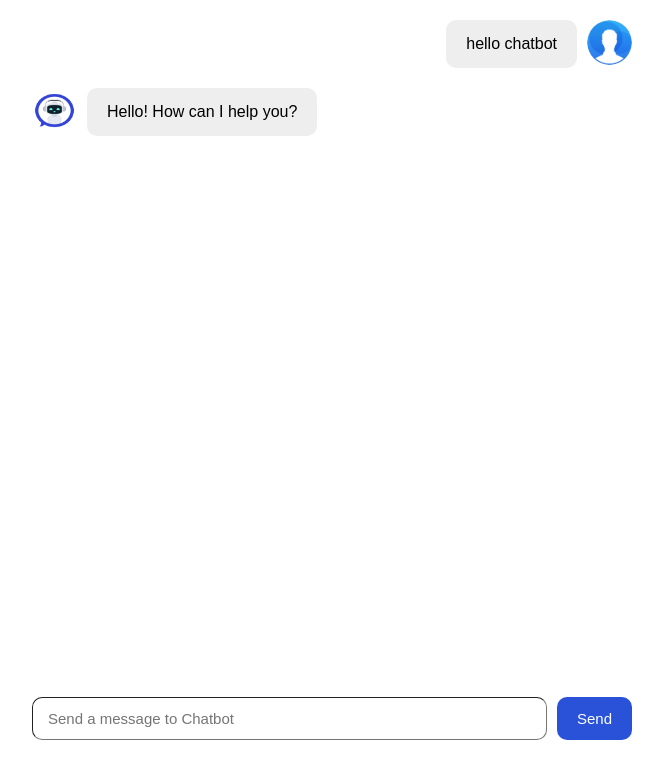
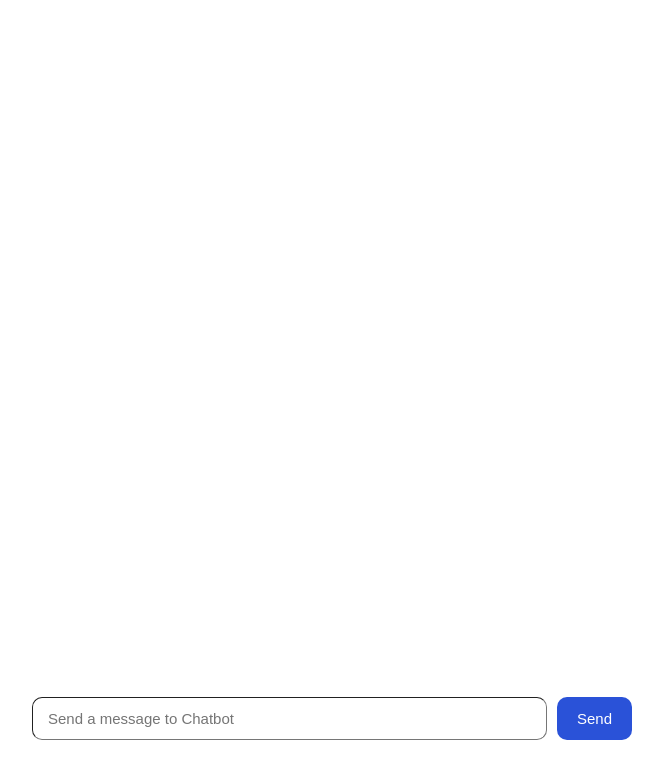
Before and after one commit to Ahmad-max-bit/Chatbot, a React (Vite) app: page / in a window 1280 px wide. Shown: the top 778 px of the page, without its empty margins (308-971 px from the left). Built offline with nearby package versions, Linux system fonts and the light colour scheme.

Commit message:
remove hello chatbot lines

```diff
--- a/src/App.jsx
+++ b/src/App.jsx
@@ -6,16 +6,16 @@ import './App.css'
 
 function App() {
         const [chatMessages, setChatMessages] = useState([
-          {
-            message: "hello chatbot",
-            sender: "user",
-            id: "id1",
-          },
-          {
-            message: "Hello! How can I help you?",
-            sender: "robot",
-            id: "id2",
-          },
+          // {
+          //   message: "hello chatbot",
+          //   sender: "user",
+          //   id: "id1",
+          // },
+          // {
+          //   message: "Hello! How can I help you?",
+          //   sender: "robot",
+          //   id: "id2",
+          // },
           // {
           //   message: "can you get me todays date?",
           //   sender: "user",
```
